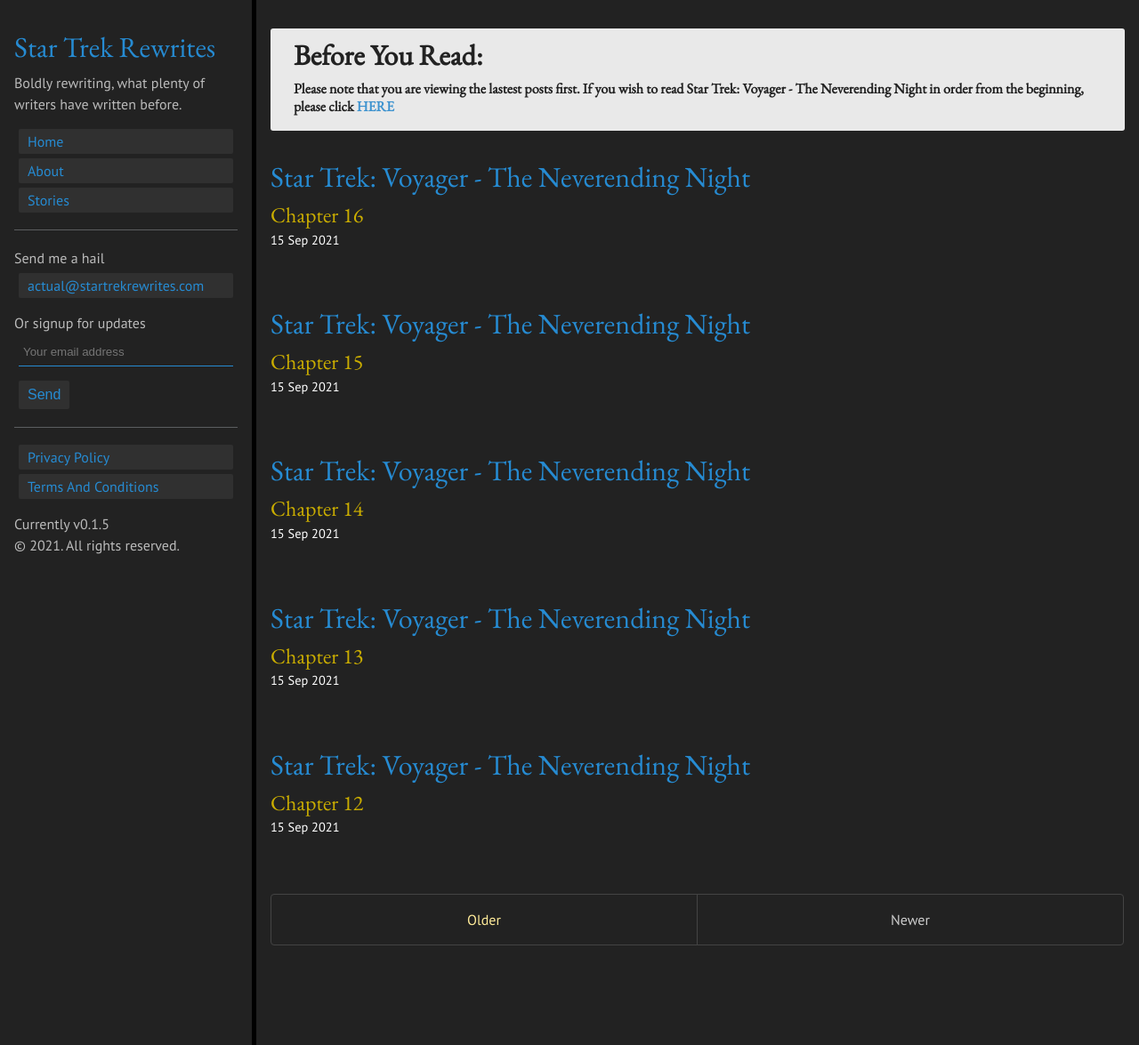
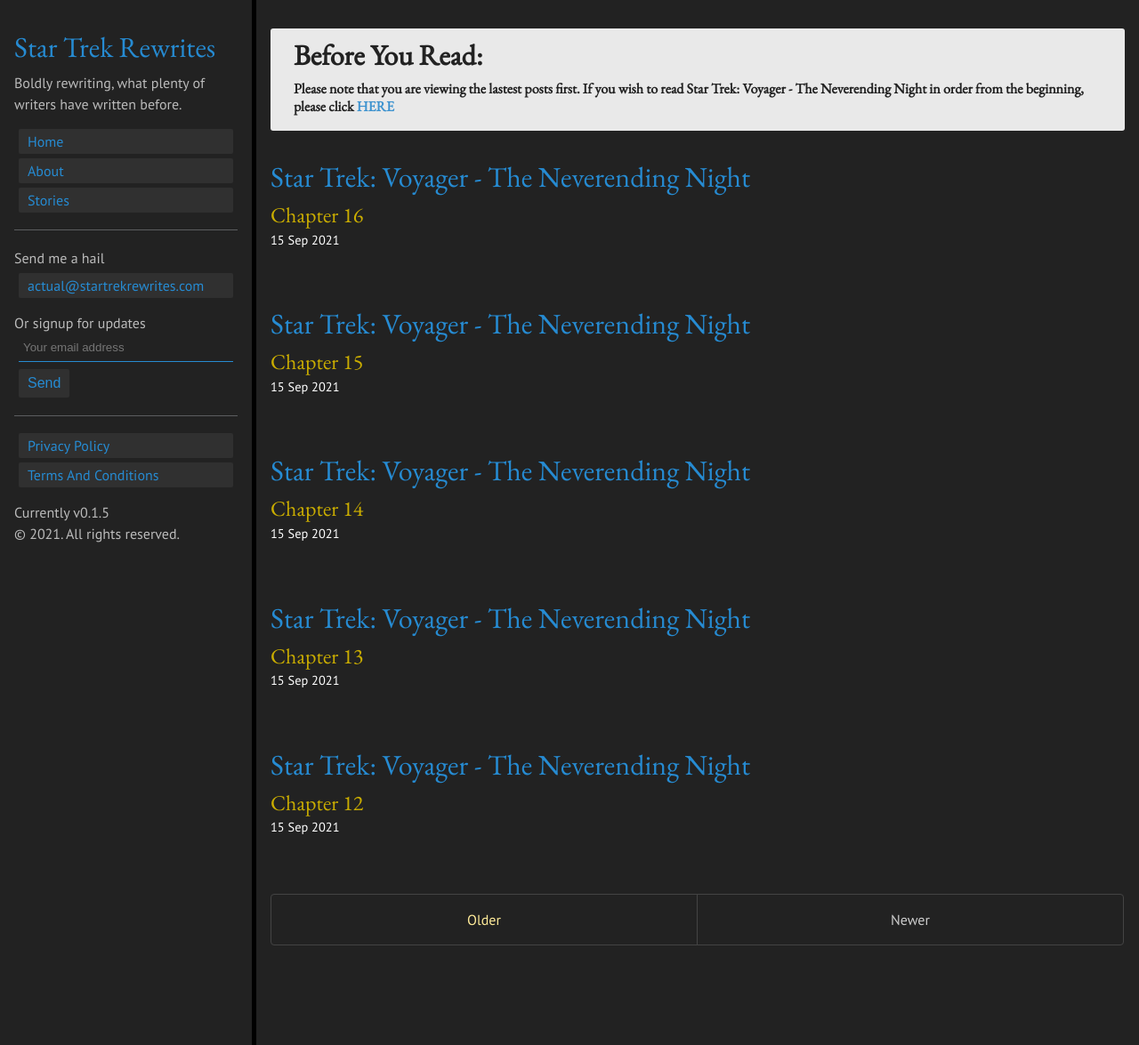
Before and after one commit to jnissenbaum18/startrekrewrites, a Jekyll site: the page built from index.html, in a window 1280 px wide and 1175 px high. Shown: the whole window at 89% size. Built offline with Jekyll 4.4.1, drawn with Linux system fonts in a browser that asks for light colours; the list of posts is cut into pages by our own code.

Commit message:
sidebar styling

```diff
--- a/public/css/custom.css
+++ b/public/css/custom.css
@@ -44,7 +44,7 @@
 }
 
 .signup-form form {
-  margin: 5px;
+  margin: 0 5px 5px 5px;
 }
 
 .signup-form input {
@@ -85,7 +85,7 @@
   height: 2rem;
   padding: 0 10px;
   font-size: 16px;
-  margin-top: 1rem;
+  margin-top: .5rem;
 }
 
 .signup-form__field {
```
